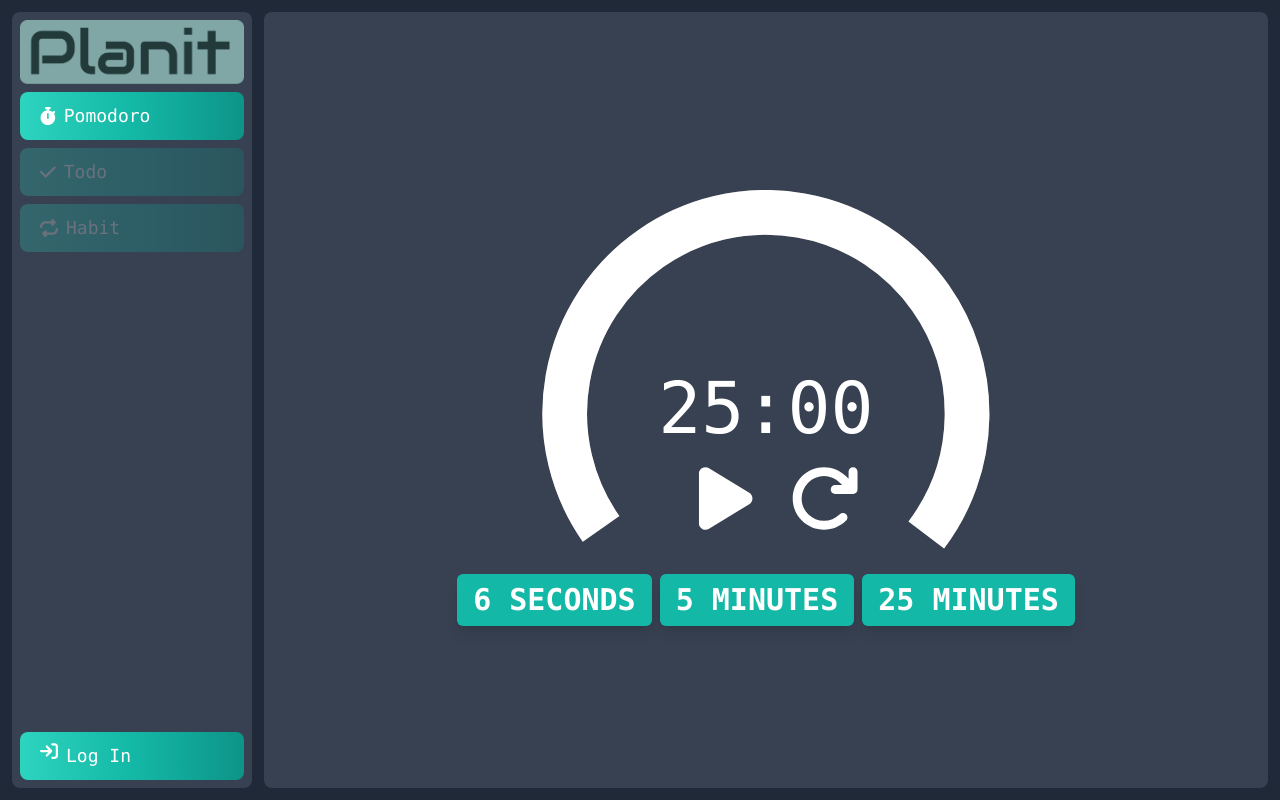
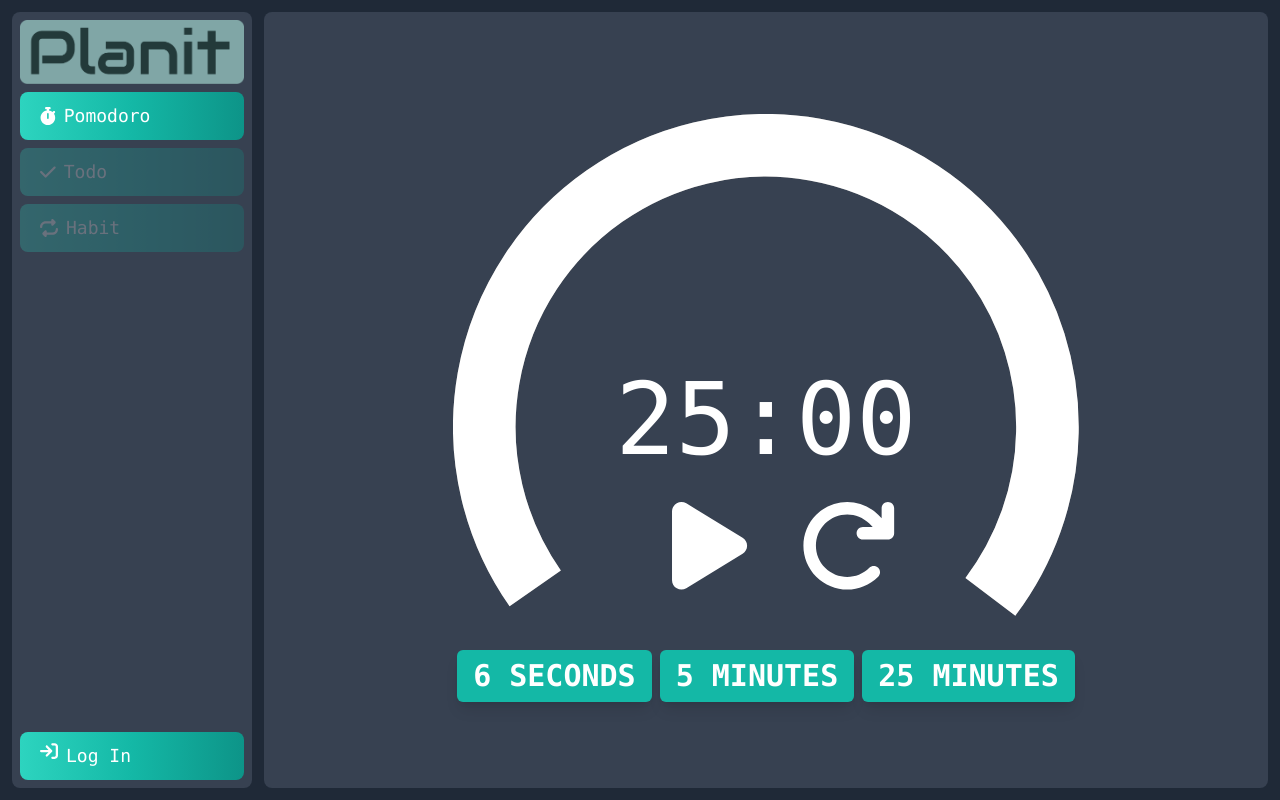
Before and after one commit to PierreMasselot1/Planit, a React (Create React App) app in the folder web/: page /pomodoro in a window 1280 px wide. Built offline with nearby package versions, Linux system fonts and the light colour scheme.

Commit message:
feat(web): center align delegated to child component

```diff
--- a/web/src/components/pomodoro/Pomodoro.tsx
+++ b/web/src/components/pomodoro/Pomodoro.tsx
@@ -168,7 +168,7 @@ export function Pomodoro() {
     setTimer(time);
   }
   return (
-    <div className="flex flex-col justify-center">
+    <div className="flex flex-col m-auto">
       <CircularTimer
         timeLeft={(timer * 60000 - ellapsedTime) / (timer * 60000)}
         minutes={minutesLeft.toLocaleString("en-US", {
--- a/web/src/routes/Root.tsx
+++ b/web/src/routes/Root.tsx
@@ -5,7 +5,7 @@ export default function Root() {
   return (
     <div className="h-screen overflow-y-hidden flex flex-col sm:flex-row bg-gray-800">
       <Navbar />
-      <div className=" flex flex-auto bg-gray-700 rounded-lg mx-1 my-1 sm:mx-3 sm:my-3 p-2 justify-center text-center">
+      <div className=" flex flex-auto bg-gray-700 rounded-lg mx-1 my-1 sm:mx-3 sm:my-3 p-2">
         <Outlet />
       </div>
     </div>
```
